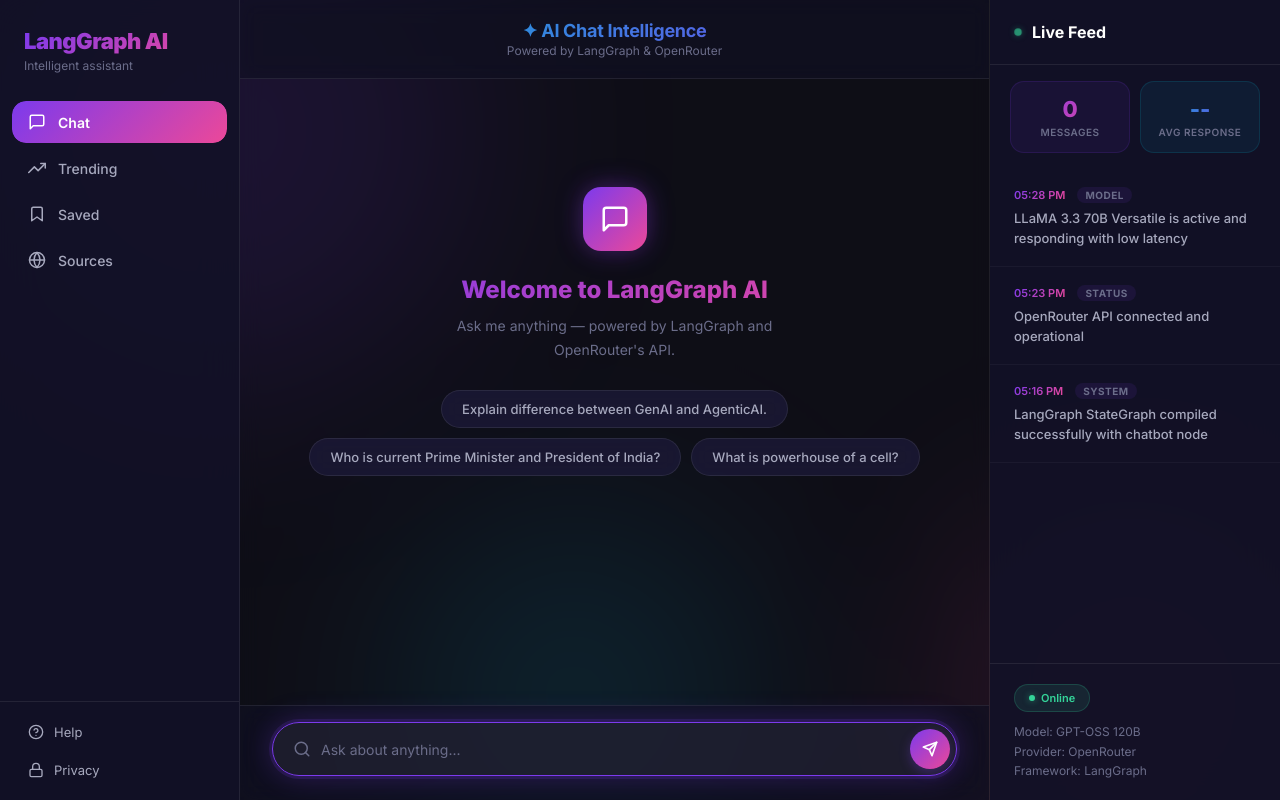
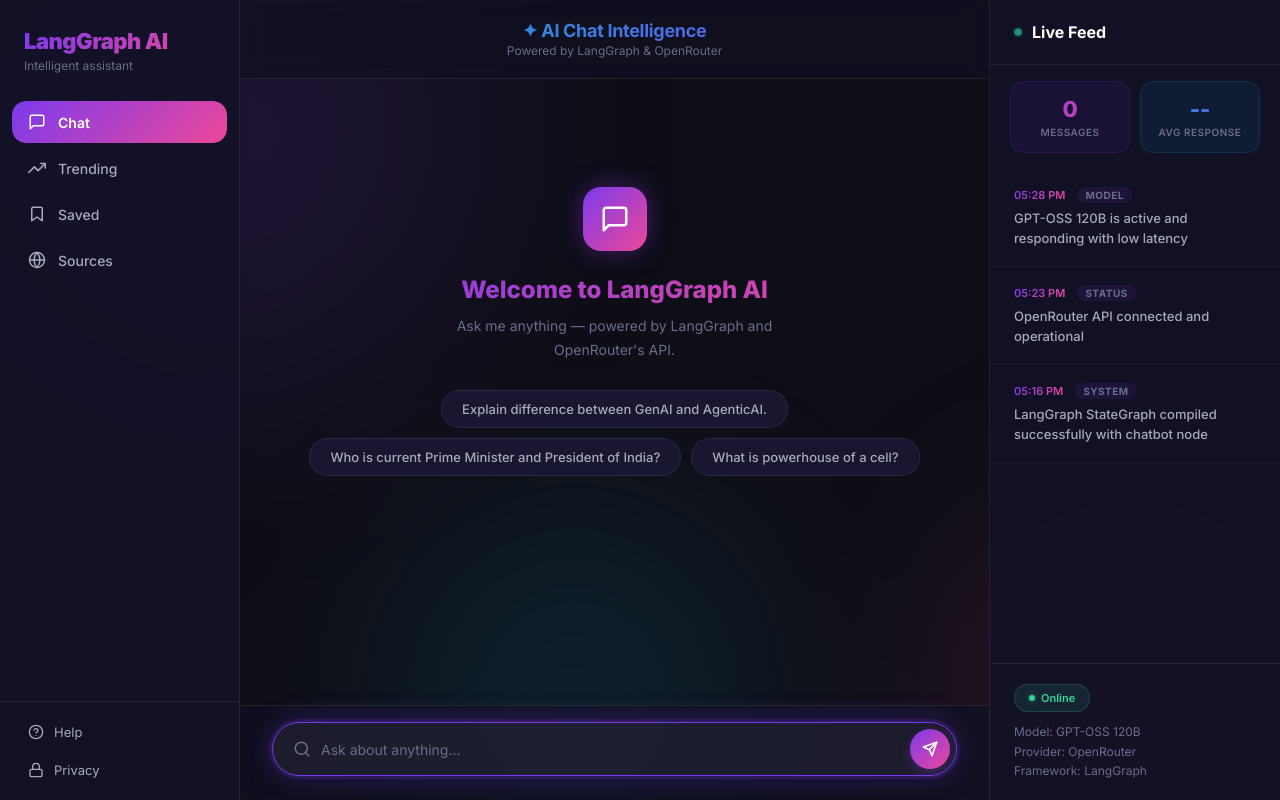
Before and after one commit to DHRUVRAJPUTTT/BasicChatBot_LangGraph, a FastAPI app: page / in a window 1280 px wide. Run offline with FastAPI, Linux system fonts and the light colour scheme.

Commit message:
Update sidebar model name text

```diff
--- a/1-BasicChatBot/templates/index.html
+++ b/1-BasicChatBot/templates/index.html
@@ -1061,7 +1061,7 @@
                     <span class="feed-time" id="feedTime1">--:--</span>
                     <span class="feed-tag">MODEL</span>
                 </div>
-                <p class="feed-text">LLaMA 3.3 70B Versatile is active and responding with low latency</p>
+                <p class="feed-text">GPT-OSS 120B is active and responding with low latency</p>
             </div>
             <div class="feed-item">
                 <div class="feed-meta">
```
